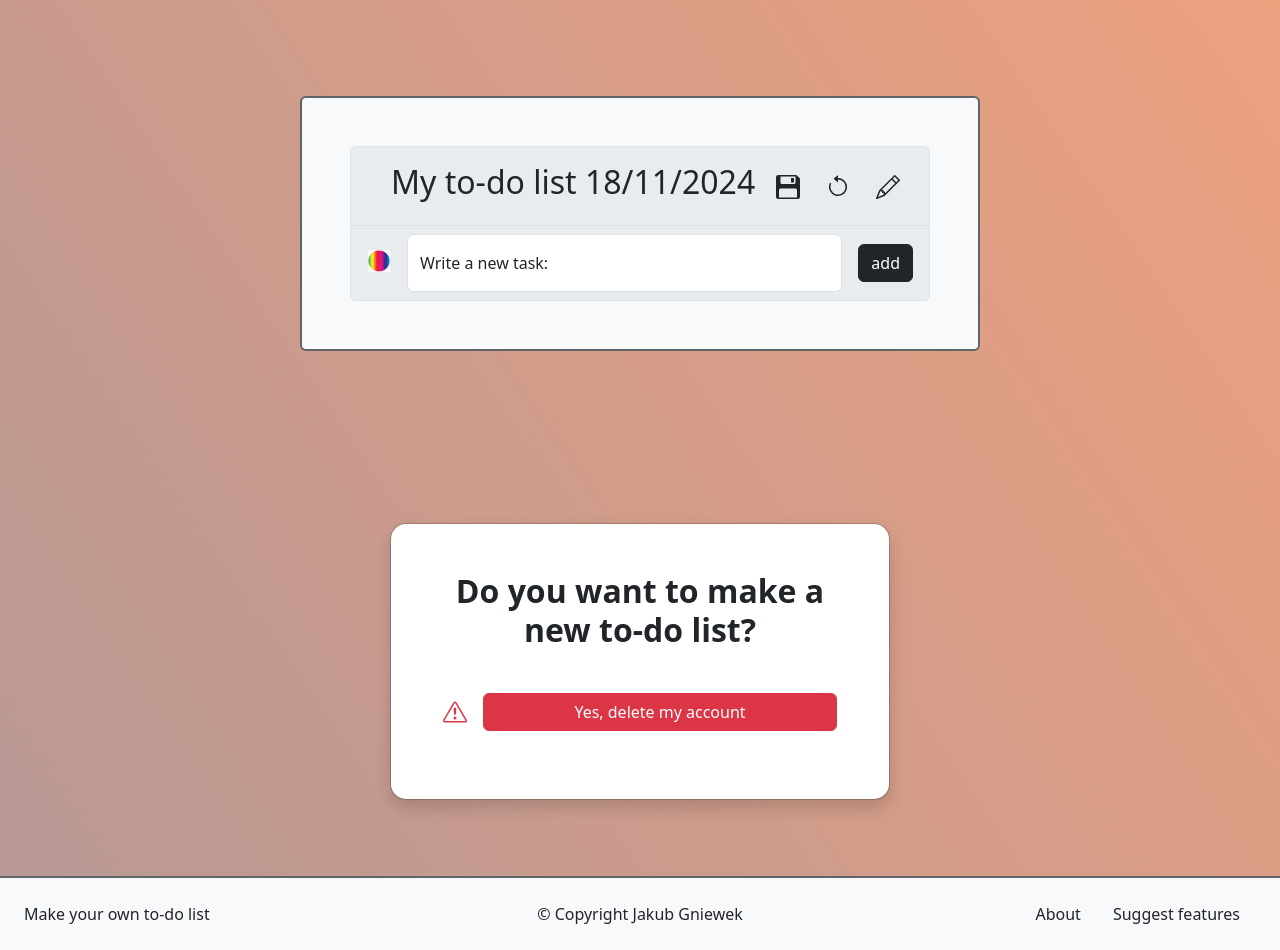
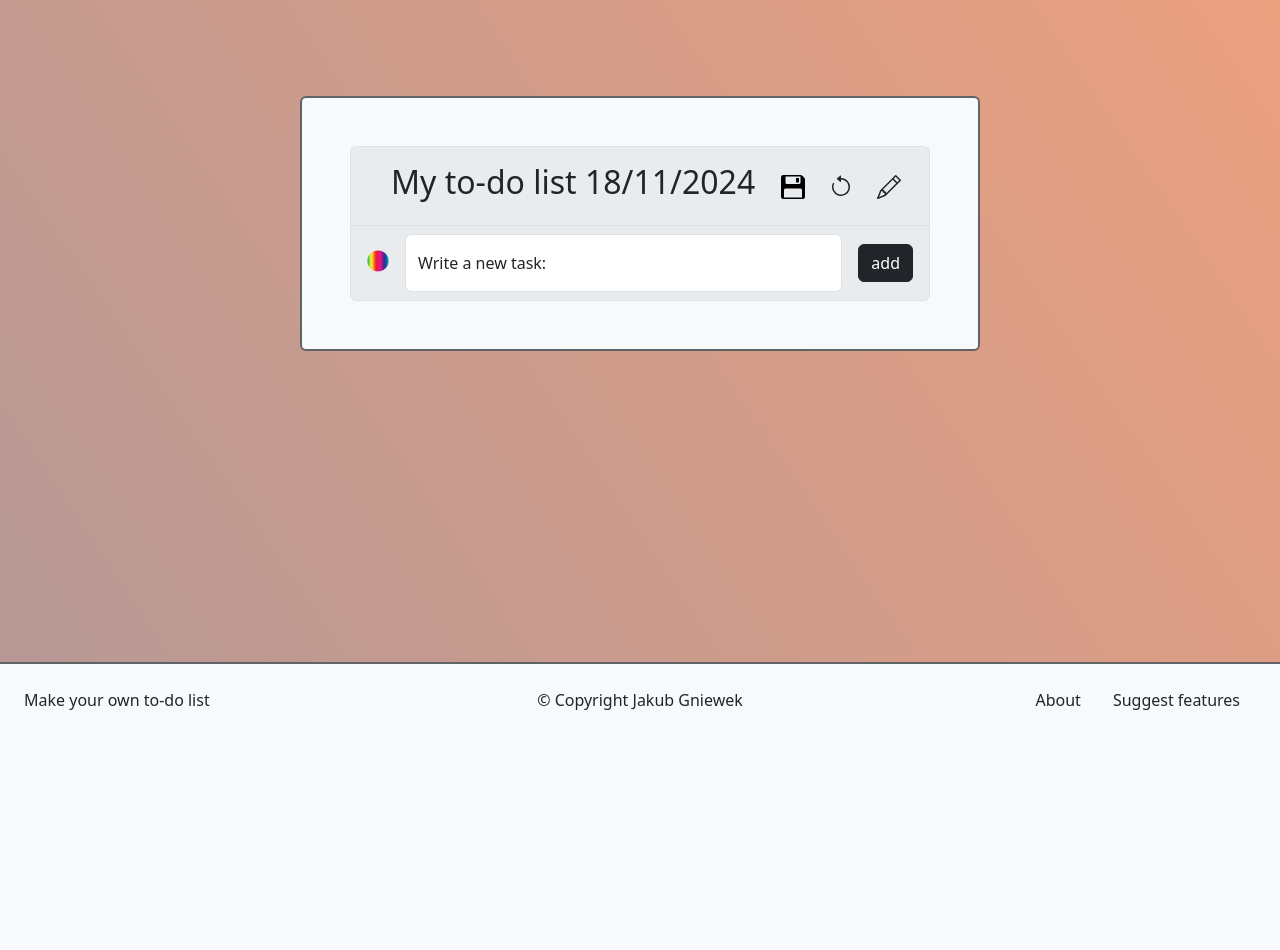
Before and after one commit to Pashinger/To-do-list, a Flask app: page / in a window 1280 px wide. Shown: the part 64-1014 px from the top of the page. After the commit the page ends 774 px from the top, so only its background shows below. Run offline with Flask 3, Linux system fonts and the light colour scheme; some libraries are stand-ins or nearby versions.

Commit message:
Fixed motivational quotes template, added focus rings to buttons, fixed bad styling of modals

```diff
--- a/forms.py
+++ b/forms.py
@@ -24,14 +24,14 @@ class ListForm(FlaskForm):
 
 class UpdateUsernameForm(FlaskForm):
     new_username = StringField('Write your new username:', validators=[DataRequired(), Length(min=2, max=16)])
-    new_username_submit = SubmitField('Update username')
+    new_username_submit = SubmitField('Save changes')
     recaptcha = RecaptchaField()
 
 
 class UpdatePasswordForm(FlaskForm):
     new_password = PasswordField('Write your new password:', validators=[DataRequired(), Length(min=8, max=35)])
     new_password_confirm = PasswordField('Confirm your new password:', validators=[DataRequired(), Length(min=8, max=35)])
-    new_password_submit = SubmitField('Update password')
+    new_password_submit = SubmitField('Save changes')
 
 
 class ForgotLoginForm(FlaskForm):
--- a/main.py
+++ b/main.py
@@ -157,6 +157,7 @@ with app.app_context():
 # Home page
 @app.route('/', methods=['GET', 'POST'])
 def home():
+    csrf_token = generate_csrf()
     add_form = ToDoForm()
     checkbox_form = CheckboxForm()
 
@@ -171,16 +172,21 @@ def home():
             session['list_name'] = f'My to-do list {date_today}'
 
     if request.method == 'POST':
-        if request.method == 'POST':
+        action = request.form.get('action')
+        if action == 'save':
+            if current_user.is_authenticated:
+                print('to będzie się sejwowało do bazy danych')
+                # tu daj link we flash message jak klikniesz your lists to wlacza sie  user_account
+                flash('The list has been successfully saved. Access it in \'Your lists\'', 'info')
+            else:
+                return redirect(url_for('user_account'))
 
-            action = request.form.get('action')
-            if action == 'save':
-                # Handle save list logic
-                print('save list')
-            elif action == 'new':
-                print('new list')
-            elif action == 'edit':
-                print('edit list')
+        elif action == 'new':
+            date_today = date.today().strftime("%d/%m/%Y")
+            session['list_name'] = f'{current_user.username}\'s to-do list {date_today}'
+            session['tasks_list'] = []
+            session.modified = True
+            return redirect(url_for('home'))
 
         if add_form.validate_on_submit():
             task_color = request.form.get('taskColor')
@@ -208,9 +214,8 @@ def home():
             # TU DODAJ - JEŚLI USER KLIKNIE 'MAKE NEW' TO USUWA RZECZY Z LISTY, JEŚLI KLIKNIE 'SAVE' TO WYSKAKUJE
             # MODAL GDZIE MOZESZ NAZWAC LISTE I MOZE DODAC JEJ TLO (ELEGANCKA KARTKA, STARY ZWÓJ, DZIECIĘCA LISTA, PLAIN)
             # I MOZE STYL CZCIONKI - TIMES, BAJKOWA, ITALIC, STYL PISANY RĘCZNIE?
-            # I SPRAWDZA CZY JEST ZALOGOWANY, JAK NIE TO IDZIE DO LOGOWANIA
-
     return render_template('index.html',
+                           csrf_token=csrf_token,
                            add_form=add_form,
                            checkbox_form=checkbox_form,
                            tasks_list=session['tasks_list'],
@@ -509,6 +514,9 @@ def motivational_quotes():
     quote_data = get_quote()
     quote = quote_data[0]
     author = quote_data[1]
+    if author == 'zenquotes.io':
+        author = False
+        quote = 'An inspirational quote is currently unavailable due to heavy demand :) Check it out in a moment!'
     return render_template('motivational_quotes.html', quote=quote, author=author)
 
 
--- a/static/css/styles.css
+++ b/static/css/styles.css
@@ -40,6 +40,12 @@
     --bs-border-opacity: 0.7;
 }
 
+[class*="btn"] {
+     --bs-focus-ring-blur: 4px;
+     --bs-focus-ring-x: 5px;
+     --bs-focus-ring-y: 5px;
+}
+
 .custom-list {
   list-style-type: circle;
 }
--- a/templates/index.html
+++ b/templates/index.html
@@ -1,38 +1,64 @@
 {% extends 'base.html' %}
 
 {% block content %}
+
+<div class="modal fade modal-sm" id="TaskModal" tabindex="-1" aria-labelledby="TaskModal" aria-hidden="true">
+  <div class="modal-dialog border border-1 rounded-3 border-secondary" style="max-width: 202px;">
+    <div class="modal-content">
+      <div class="modal-body">
+        <button class="btn border-0 focus-ring focus-ring-secondary rounded-4" data-bs-toggle="tooltip" data-bs-trigger="hover" data-bs-title="Move up">
+          <svg xmlns="http://www.w3.org/2000/svg" width="1em" height="1em" class="bi bi-caret-up-fill" viewBox="0 0 16 16">
+            <path d="m7.247 4.86-4.796 5.481c-.566.647-.106 1.659.753 1.659h9.592a1 1 0 0 0 .753-1.659l-4.796-5.48a1 1 0 0 0-1.506 0z"/>
+          </svg>
+        </button>
+        <button class="btn border-0 focus-ring focus-ring-secondary rounded-4" data-bs-toggle="tooltip" data-bs-trigger="hover" data-bs-title="Move down">
+          <svg xmlns="http://www.w3.org/2000/svg" width="1em" height="1em" class="bi bi-caret-down-fill" viewBox="0 0 16 16">
+            <path d="M7.247 11.14 2.451 5.658C1.885 5.013 2.345 4 3.204 4h9.592a1 1 0 0 1 .753 1.659l-4.796 5.48a1 1 0 0 1-1.506 0z"/>
+          </svg>
+        </button>
+        <button class="btn border-0 focus-ring focus-ring-secondary rounded-4" data-bs-toggle="tooltip" data-bs-trigger="hover" data-bs-title="Edit">
+          <svg xmlns="http://www.w3.org/2000/svg" width="0.8em" height="0.8em" class="bi bi-pencil-fill" viewBox="0 0 16 16">
+            <path d="M12.854.146a.5.5 0 0 0-.707 0L10.5 1.793 14.207 5.5l1.647-1.646a.5.5 0 0 0 0-.708zm.646 6.061L9.793 2.5 3.293 9H3.5a.5.5 0 0 1 .5.5v.5h.5a.5.5 0 0 1 .5.5v.5h.5a.5.5 0 0 1 .5.5v.5h.5a.5.5 0 0 1 .5.5v.207zm-7.468 7.468A.5.5 0 0 1 6 13.5V13h-.5a.5.5 0 0 1-.5-.5V12h-.5a.5.5 0 0 1-.5-.5V11h-.5a.5.5 0 0 1-.5-.5V10h-.5a.5.5 0 0 1-.175-.032l-.179.178a.5.5 0 0 0-.11.168l-2 5a.5.5 0 0 0 .65.65l5-2a.5.5 0 0 0 .168-.11z"/>
+          </svg>
+        </button>
+        <button class="btn text-dark border-0 focus-ring focus-ring-secondary rounded-4" data-bs-toggle="tooltip" data-bs-trigger="hover" data-bs-title="Delete task">
+            <strong>X</strong>
+        </button>
+      </div>
+    </div>
+  </div>
+</div>
 
 <div class="d-flex flex-column flex-row p-5 gap-4 align-items-center justify-content-center col-md-12">
   <div class="list-group col-8 p-5 m-5 bg-body-tertiary border border-dark border-2">
     <div class="d-flex bg-body-secondary p-3 border border-bottom-0 rounded-top align-items-center position-relative">
         <h2 class="ps-4 w-100">{{ list_name }}</h2>
         <form method="POST">
-            <button class="btn" name="action" value="save" data-bs-toggle="tooltip" data-bs-trigger="hover" data-bs-title="Save your list">
-              <svg xmlns="http://www.w3.org/2000/svg" width="1.5em" height="1.5em" fill="currentColor" class="bi bi-floppy2-fill" viewBox="0 0 16 16">
+            <input type="hidden" name="csrf_token" value="{{ csrf_token }}">
+            <button class="btn border-0 focus-ring focus-ring-dark rounded-4" name="action" value="save" data-bs-toggle="tooltip" data-bs-trigger="hover" data-bs-title="Save your list" style="--bs-focus-ring-x: 2px; --bs-focus-ring-y: 2px;">
+              <svg xmlns="http://www.w3.org/2000/svg" width="1.5em" height="1.5em" fill="currentCol or" class="bi bi-floppy2-fill" viewBox="0 0 16 16">
                 <path d="M12 2h-2v3h2z"/>
                 <path d="M1.5 0A1.5 1.5 0 0 0 0 1.5v13A1.5 1.5 0 0 0 1.5 16h13a1.5 1.5 0 0 0 1.5-1.5V2.914a1.5 1.5 0 0 0-.44-1.06L14.147.439A1.5 1.5 0 0 0 13.086 0zM4 6a1 1 0 0 1-1-1V1h10v4a1 1 0 0 1-1 1zM3 9h10a1 1 0 0 1 1 1v5H2v-5a1 1 0 0 1 1-1"/>
               </svg>
             </button>
         </form>
-
         <form method="POST">
-          <a href="#" class="btn" data-bs-toggle="tooltip" data-bs-trigger="hover" data-bs-title="Make a new list">
+            <input type="hidden" name="csrf_token" value="{{ csrf_token }}">
+            <button class="btn border-0 focus-ring focus-ring-dark rounded-4" type="submit" name="action" value="new" data-bs-toggle="tooltip" data-bs-trigger="hover" data-bs-title="Make a new list" style="--bs-focus-ring-x: 2px; --bs-focus-ring-y: 2px;">
               <svg xmlns="http://www.w3.org/2000/svg" width="1.5em" height="1.5em" fill="currentColor" class="bi bi-arrow-counterclockwise" viewBox="0 0 16 16">
                 <path fill-rule="evenodd" d="M8 3a5 5 0 1 1-4.546 2.914.5.5 0 0 0-.908-.417A6 6 0 1 0 8 2z"/>
                 <path d="M8 4.466V.534a.25.25 0 0 0-.41-.192L5.23 2.308a.25.25 0 0 0 0 .384l2.36 1.966A.25.25 0 0 0 8 4.466"/>
               </svg>
-          </a>
+            </button>
         </form>
-
-        <form method="POST">
-            <input type="hidden" class="" data-bs-toggle="modal" data-bs-target="#EditOptions">
-            <button class="btn" type="button" data-bs-toggle="tooltip" data-bs-trigger="hover" data-bs-title="Edit options">
+        <form method="POST" data-bs-toggle="tooltip" data-bs-trigger="hover" data-bs-title="Edit options">
+            <input type="hidden" name="csrf_token" value="{{ csrf_token }}">
+            <button class="btn border-0 focus-ring focus-ring-dark rounded-4" type="button" data-bs-toggle="modal" data-bs-target="#EditOptions" style="--bs-focus-ring-x: 2px; --bs-focus-ring-y: 2px;">
               <svg xmlns="http://www.w3.org/2000/svg" width="1.5em" height="1.5em" fill="currentColor" class="bi bi-pencil" viewBox="0 0 16 16">
                 <path d="M12.146.146a.5.5 0 0 1 .708 0l3 3a.5.5 0 0 1 0 .708l-10 10a.5.5 0 0 1-.168.11l-5 2a.5.5 0 0 1-.65-.65l2-5a.5.5 0 0 1 .11-.168zM11.207 2.5 13.5 4.793 14.793 3.5 12.5 1.207zm1.586 3L10.5 3.207 4 9.707V10h.5a.5.5 0 0 1 .5.5v.5h.5a.5.5 0 0 1 .5.5v.5h.293zm-9.761 5.175-.106.106-1.528 3.821 3.821-1.528.106-.106A.5.5 0 0 1 5 12.5V12h-.5a.5.5 0 0 1-.5-.5V11h-.5a.5.5 0 0 1-.468-.325"/>
               </svg>
             </button>
         </form>
-
     </div>
       {% for task in tasks_list %}
       <div class="list-group-item d-flex gap-3">
@@ -56,41 +82,22 @@
             }}
           {% endif %}
         </form>
-          <div class="form-checked-content text-{{ task[1] }}" id="{{ loop.index0 }}">
+          <div class="form-checked-content flex-grow-1 text-{{ task[1] }}"
+               id="{{ loop.index0 }}"
+               data-bs-toggle="modal"
+               data-bs-target="#TaskModal">
             <strong class="{{ 'text-decoration-line-through' if task[2] else '' }}">{{ task[0] }}</strong>
-              <div class="row position-relative">
-                <div>
-                  <button class="btn" data-bs-toggle="tooltip" data-bs-trigger="hover" data-bs-title="Move up">
-                    <svg xmlns="http://www.w3.org/2000/svg" width="0.5em" height="0.5em" class="bi bi-caret-up-fill" viewBox="0 0 16 16">
-                      <path d="m7.247 4.86-4.796 5.481c-.566.647-.106 1.659.753 1.659h9.592a1 1 0 0 0 .753-1.659l-4.796-5.48a1 1 0 0 0-1.506 0z"/>
-                    </svg>
-                  </button>
-                  <button class="btn" data-bs-toggle="tooltip" data-bs-trigger="hover" data-bs-title="Edit">
-                    <svg xmlns="http://www.w3.org/2000/svg" width="0.5em" height="0.5em" class="bi bi-pencil-fill" viewBox="0 0 16 16">
-                      <path d="M12.854.146a.5.5 0 0 0-.707 0L10.5 1.793 14.207 5.5l1.647-1.646a.5.5 0 0 0 0-.708zm.646 6.061L9.793 2.5 3.293 9H3.5a.5.5 0 0 1 .5.5v.5h.5a.5.5 0 0 1 .5.5v.5h.5a.5.5 0 0 1 .5.5v.5h.5a.5.5 0 0 1 .5.5v.207zm-7.468 7.468A.5.5 0 0 1 6 13.5V13h-.5a.5.5 0 0 1-.5-.5V12h-.5a.5.5 0 0 1-.5-.5V11h-.5a.5.5 0 0 1-.5-.5V10h-.5a.5.5 0 0 1-.175-.032l-.179.178a.5.5 0 0 0-.11.168l-2 5a.5.5 0 0 0 .65.65l5-2a.5.5 0 0 0 .168-.11z"/>
-                    </svg>
-                  </button>
-                </div>
-                <div>
-                  <button class="btn" data-bs-toggle="tooltip" data-bs-trigger="hover" data-bs-placement="bottom" data-bs-title="Move down">
-                    <svg xmlns="http://www.w3.org/2000/svg" width="0.5em" height="0.5em" class="bi bi-caret-down-fill" viewBox="0 0 16 16">
-                      <path d="M7.247 11.14 2.451 5.658C1.885 5.013 2.345 4 3.204 4h9.592a1 1 0 0 1 .753 1.659l-4.796 5.48a1 1 0 0 1-1.506 0z"/>
-                    </svg>
-                  </button>
-                  <button class="btn" data-bs-toggle="tooltip" data-bs-trigger="hover" data-bs-placement="bottom" data-bs-title="Delete task">x</button>
-                </div>
-            </div>
           </div>
       </div>
       {% endfor %}
 
     <form method="POST" class="list-group-item d-flex gap-3 bg-body-secondary">
       {{ add_form.hidden_tag() }}
-      <div class="dropdown align-middle" style="padding-top: 12px;">
-          <button class="btn p-0" type="button" data-bs-toggle="dropdown" aria-expanded="false">
+      <div class="dropdown align-middle" data-bs-toggle="tooltip" data-bs-trigger="hover" data-bs-title="Choose text color" style="padding-top: 12px;">
+          <button class="btn p-0 border-0" type="button" data-bs-toggle="dropdown" aria-expanded="false">
             <img src="{{ url_for('static', filename='images/colorbox.jpg') }}" style="width: 1.375em; height: 1.375em;" alt="colorbox" loading="lazy">
           </button>
-          <ul class="dropdown-menu" style="min-width: auto; padding: 0; margin: 0;">
+          <ul class="dropdown-menu bg-body-secondary border-0" style="min-width: auto; padding: 0; margin: 0;">
             <li><input class="form-check-input shadow-none flex-shrink-0 text-bg-success" type="radio" name="taskColor" value="success" style="font-size: 1.375em; padding: 0; margin: 0;"></li>
             <li><input class="form-check-input shadow-none flex-shrink-0 text-bg-warning" type="radio" name="taskColor" value="warning" style="font-size: 1.375em; padding: 0; margin: 0;"></li>
             <li><input class="form-check-input shadow-none flex-shrink-0 text-bg-primary" type="radio" name="taskColor" value="primary" style="font-size: 1.375em; padding: 0; margin: 0;"></li>
@@ -110,28 +117,24 @@
   </div>
 </div>
 
-
-<div class="modal modal-sheet position-static d-block p-4 py-md-5" tabindex="-1" role="dialog" id="EditModal">
-  <div class="modal-dialog" role="document">
-    <div class="modal-content rounded-4 shadow">
-      <div class="modal-header p-5 pb-4 border-bottom-0">
-        <h1 class="fw-bold mb-0 fs-2 text-center w-100">Do you want to make a new to-do list?</h1>
+<div class="modal fade" id="EditOptions" tabindex="-1" aria-labelledby="exampleModalLabel" aria-hidden="true">
+  <div class="modal-dialog">
+    <div class="modal-content">
+      <div class="modal-header">
+        <h1 class="modal-title text-center w-100 fs-5" id="exampleModalLabel">Configure your to-do list</h1>
+        <button type="button" class="btn-close" data-bs-dismiss="modal" aria-label="Close"></button>
       </div>
-      <div class="modal-body p-5 pt-3">
-        <form method="POST">
-          <div class="d-flex align-items-center mb-3 p-1">
-            <svg xmlns="http://www.w3.org/2000/svg" width="1.5em" height="1.5em" fill="#dc3545" class="bi bi-exclamation-triangle me-3" viewBox="0 0 16 16">
-              <path d="M7.938 2.016A.13.13 0 0 1 8.002 2a.13.13 0 0 1 .063.016.15.15 0 0 1 .054.057l6.857 11.667c.036.06.035.124.002.183a.2.2 0 0 1-.054.06.1.1 0 0 1-.066.017H1.146a.1.1 0 0 1-.066-.017.2.2 0 0 1-.054-.06.18.18 0 0 1 .002-.183L7.884 2.073a.15.15 0 0 1 .054-.057m1.044-.45a1.13 1.13 0 0 0-1.96 0L.165 13.233c-.457.778.091 1.767.98 1.767h13.713c.889 0 1.438-.99.98-1.767z"/>
-              <path d="M7.002 12a1 1 0 1 1 2 0 1 1 0 0 1-2 0M7.1 5.995a.905.905 0 1 1 1.8 0l-.35 3.507a.552.552 0 0 1-1.1 0z"/>
-            </svg>
-            <button class="btn btn-danger flex-grow-1" type="button" data-bs-toggle="modal" data-bs-target="#EditOptions">Yes, delete my account</button>
+      <form method="POST">
+      <div class="modal-body">
+          <div class="form-floating d-flex justify-content-center">
           </div>
-
-        </form>
       </div>
+      <div class="modal-footer">
+        <a href="{{ url_for('home') }}" class="btn btn-dark" data-bs-dismiss="modal">Close</a>
+      </div>
+      </form>
     </div>
   </div>
 </div>
 
-
 {% endblock %}
```
Also changed, not shown: templates/delete_account.html (+9 -3 lines), templates/motivational_quotes.html (+6 -2 lines), static/images/colorbox.jpg, static/images/colorbox1.jpg (added).
